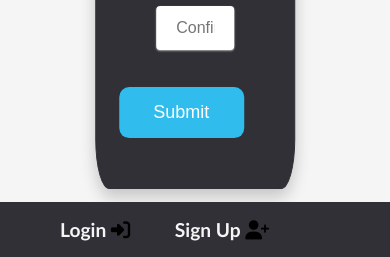
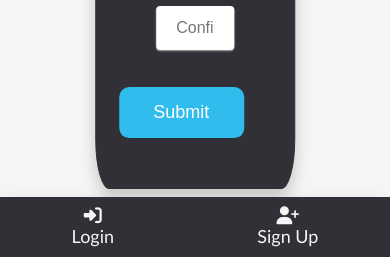
Before and after one commit to sudoaptwhyupdate/KitchenDatabseWebsite, a Flask app: page /sign_up in a window 390 px wide. Shown: the part 587-844 px from the top of the page. Run offline with Flask 2, Linux system fonts and the light colour scheme; some libraries are stand-ins or nearby versions.

Commit message:
Made Bottom Bar for mobile layout

```diff
--- a/website/static/styles/style.css
+++ b/website/static/styles/style.css
@@ -196,6 +196,20 @@ nav a {
     width: 100%;
     background-color: #303036;
     overflow-x: auto;
+    height: 60px;
+    box-shadow: 0 10px 20px 0 rgba(0,0,0,0.2);
+  }
+
+  nav.mobile a {
+    display: flex;
+    flex-direction: column;
+    align-items: center;
+    justify-content: center;
+    flex-grow: 1;
+    min-width: 50px;
+    overflow: hidden;
+    white-space: nowrap;
+    font-size: large;
   }
 
   #showcase_paragraph {
--- a/website/templates/base.html
+++ b/website/templates/base.html
@@ -56,37 +56,40 @@
     <div class="content">{% block content %} {% endblock %}</div>
     <div class="mobile_bottom_bar">
       <nav class="mobile">
-        <ul>
         {% if user.is_authenticated %}
-          <li>
-            <a href="/">Home</a>
-            <i class="fa-solid fa-house-blank"></i>
-          </li>
-          <li>
-            <a href="/logout">Logout</a>
+        <a href="/">
+          <i class="fa-solid fa-house"></i>
+          <span>Home</span>
+        </a>
+
+        <a href="/logout">
           <i class="fa-solid fa-right-from-bracket"></i>
-          </li>
-          <li>
-            <a href="/what_you_have">Inventory</a>
+          <span>Logout</span>
+        </a>
+
+        <a href="/what_you_have">
           <i class="fa-solid fa-database"></i>
-          </li>
-          <li>
-            <a href="/add_items">Add</a>
+          <span>Inventory</span>
+        </a>
+
+        <a href="/add_items">
           <i class="fa-solid fa-circle-plus"></i>
-          </li>
+          <span>Add</span>
+        </a>
 
         {% else %}
-          <li>
-            <a href="/login">Login</a>
+
+        <a href="/login">
           <i class="fa-solid fa-right-to-bracket"></i>
-          </li>
-          <li>
-            <a href="/sign_up">Sign Up</a>
+          <span>Login</span>
+        </a>
+
+        <a href="/sign_up">
           <i class="fa-solid fa-user-plus"></i>
-          </li>
+          <span>Sign Up</span>
+        </a>
 
         {% endif %}
-        </ul>
       </nav>
     </div>
     <script
```
Lines whose indentation alone changed are shown as unchanged.
